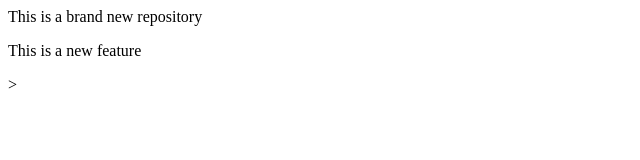
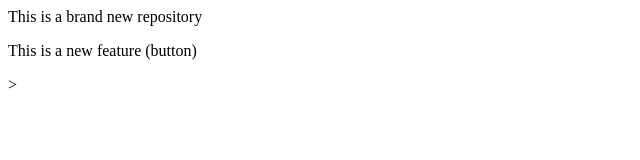
Before and after one commit to PrishaChowdhury/localrepo-, a plain HTML site: page index.html in a window 1280 px wide. Shown: the full height of the page, 0-640 px from the left. Drawn offline with Linux system fonts and the light colour scheme.

Commit message:
Add button

```diff
--- a/index.html
+++ b/index.html
@@ -1,2 +1,2 @@
 <p> This is a brand new repository </p>
-<p> This is a new feature  </p>>
+<p> This is a new feature (button) </p>>
```
